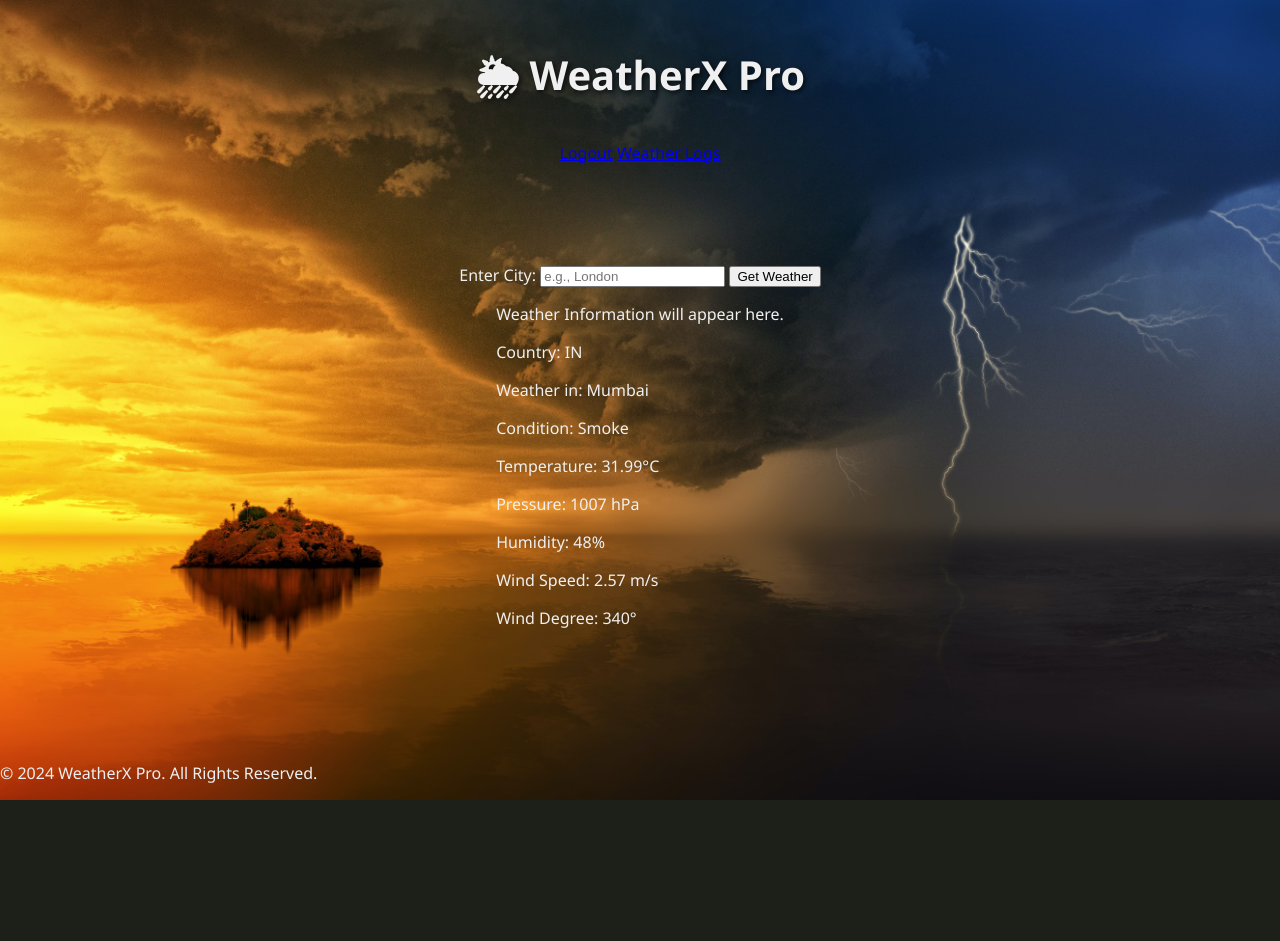
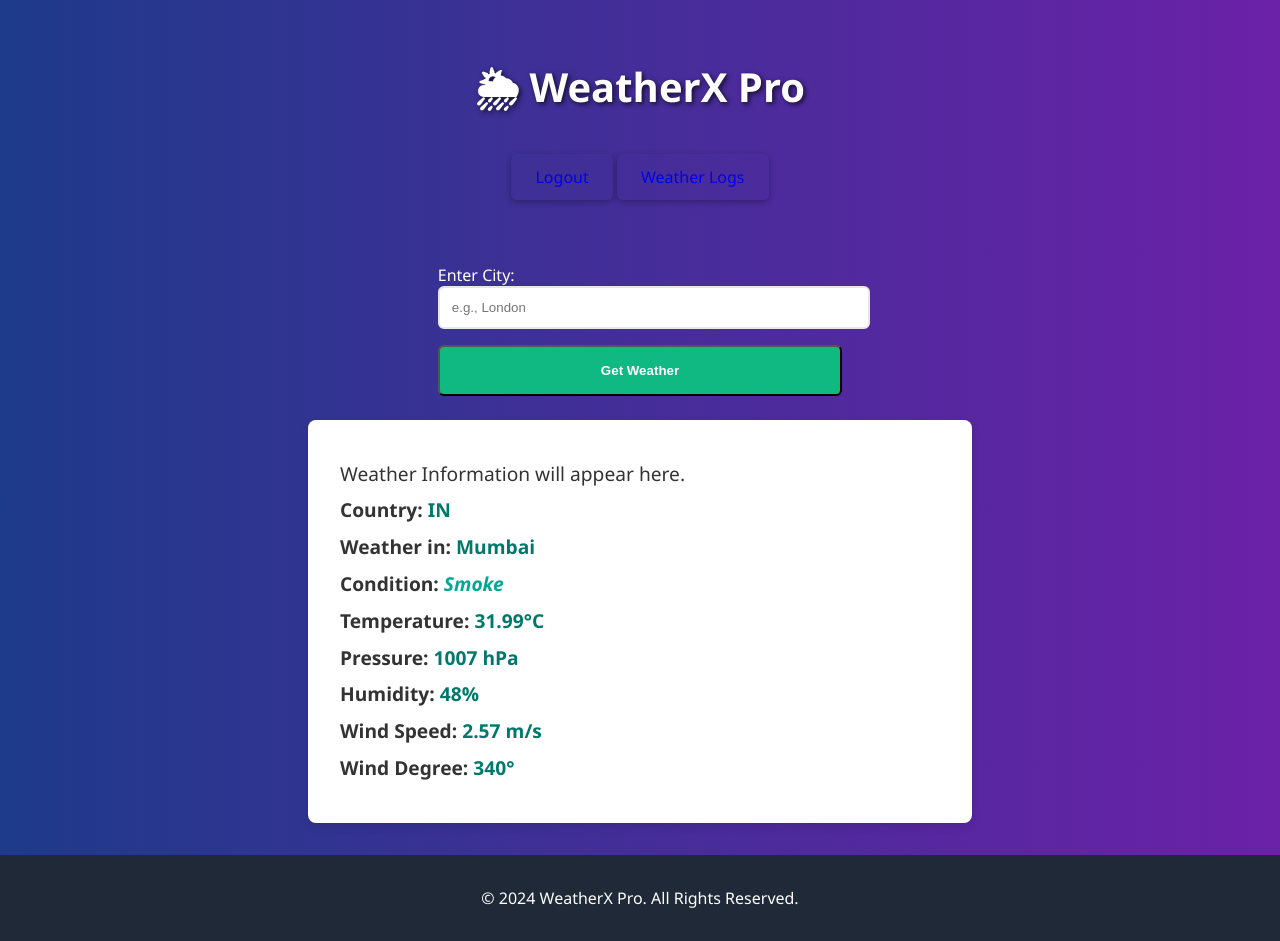
Before and after one commit to NitkarshChourasia/weather_app_assignment, a Flask app: template weather_app/templates/dashboard.html in a window 1280 px wide. Before the commit the page ends 800 px from the top, so only its background shows below. Run offline with Flask 2, Linux system fonts and the light colour scheme; the template is opened without the code that fills it, so the values that code supplies are empty.

Commit message:
update/fix: Improve Style and structure, add tailwind utility

```diff
--- a/weather_app/static/styles/dashboard.css
+++ b/weather_app/static/styles/dashboard.css
@@ -1,9 +1,8 @@
 /* General Styles */
 body {
-    background: url("../images/background.jpg") no-repeat center center fixed;
-    background-size: cover;
-    color: #f0f0f0;
-    font-family: 'Segoe UI', Tahoma, Geneva, sans-serif;
+  background: linear-gradient(to right, #1e3a8a, #6b21a8);
+  color: white;
+  font-family: "Segoe UI", Tahoma, Geneva, sans-serif;
   margin: 0;
   padding: 0;
   display: flex;
@@ -13,42 +12,48 @@ body {
 
 header {
   text-align: center;
-    margin-top: 20px;
+  padding: 2rem;
 }
 
 h1 {
   font-size: 2.5rem;
+  font-weight: 800;
   text-shadow: 2px 2px 5px rgba(0, 0, 0, 0.7);
 }
 
-.logout-button {
+a {
+  text-decoration: none;
   display: inline-block;
-    margin-top: 10px;
-    padding: 8px 16px;
-    background-color: #ff4d4d;
-    color: #fff;
-    text-decoration: none;
-    border-radius: 5px;
+  padding: 0.75rem 1.5rem;
+  border-radius: 0.375rem;
+  box-shadow: 0 2px 6px rgba(0, 0, 0, 0.3);
   transition: background-color 0.3s;
 }
 
-.logout-button:hover {
-    background-color: #cc0000;
+.logout-button,
+.weather-logs-button {
+  background-color: #ff4d4d; /* Bright red for logout */
+  color: white;
+  font-weight: bold;
+  z-index: 100;
+}
+
+.logout-button:hover,
+.weather-logs-button:hover {
+  background-color: #cc0000; /* Darker red on hover */
+  z-index: 100;
 }
 
 #weather-logs {
-    display: inline-block;
-    margin-top: 10px;
-    padding: 8px 16px;
   background-color: rgb(38, 247, 247);
   color: black;
   font-weight: bold;
-    text-decoration: none;
-    border-radius: 5px;
-    transition: background-color 0.3s;
+  z-index: 100;
 }
-#weather_logs:hover {
-    background-color: #cc0000;
+
+#weather-logs:hover {
+  background-color: #00bfbf;
+  z-index: 100;
 }
 
 main {
@@ -57,4 +62,73 @@ main {
   flex-direction: column;
   align-items: center;
   justify-content: center;
+  padding: 2rem;
 }
+
+input {
+  width: 100%;
+  padding: 0.75rem;
+  border: 2px solid #e5e7eb;
+  border-radius: 0.375rem;
+  outline: none;
+  transition: border-color 0.3s;
+}
+
+input:focus {
+  border-color: #4ade80;
+}
+
+button {
+  background-color: #10b981;
+  color: white;
+  font-weight: bold;
+  padding: 1rem;
+  border-radius: 0.375rem;
+  width: 100%;
+  margin-top: 1rem;
+  transition: background-color 0.3s;
+}
+
+button:hover {
+  background-color: #34d399;
+}
+
+footer {
+  background-color: #1f2937;
+  color: white;
+  padding: 1rem;
+  text-align: center;
+}
+
+/* Weather Info Section Styling */
+#weather-info {
+  background-color: #ffffff;
+  color: #333;
+  padding: 2rem;
+  border-radius: 0.5rem;
+  box-shadow: 0 4px 10px rgba(0, 0, 0, 0.1);
+  width: 100%;
+  max-width: 600px;
+  margin-top: 1.5rem;
+}
+
+#weather-info p {
+  font-size: 1.2rem;
+  line-height: 1.5;
+  margin: 0.5rem 0;
+}
+
+#weather-info .info-label {
+  font-weight: bold;
+}
+
+#weather-info .info-value {
+  color: #00796b;
+  font-weight: bold;
+}
+
+#weather-info .info-description {
+  font-style: italic;
+  font-weight: bold;
+  color: #03a895;
+}
```
Lines whose indentation alone changed are shown as unchanged.
